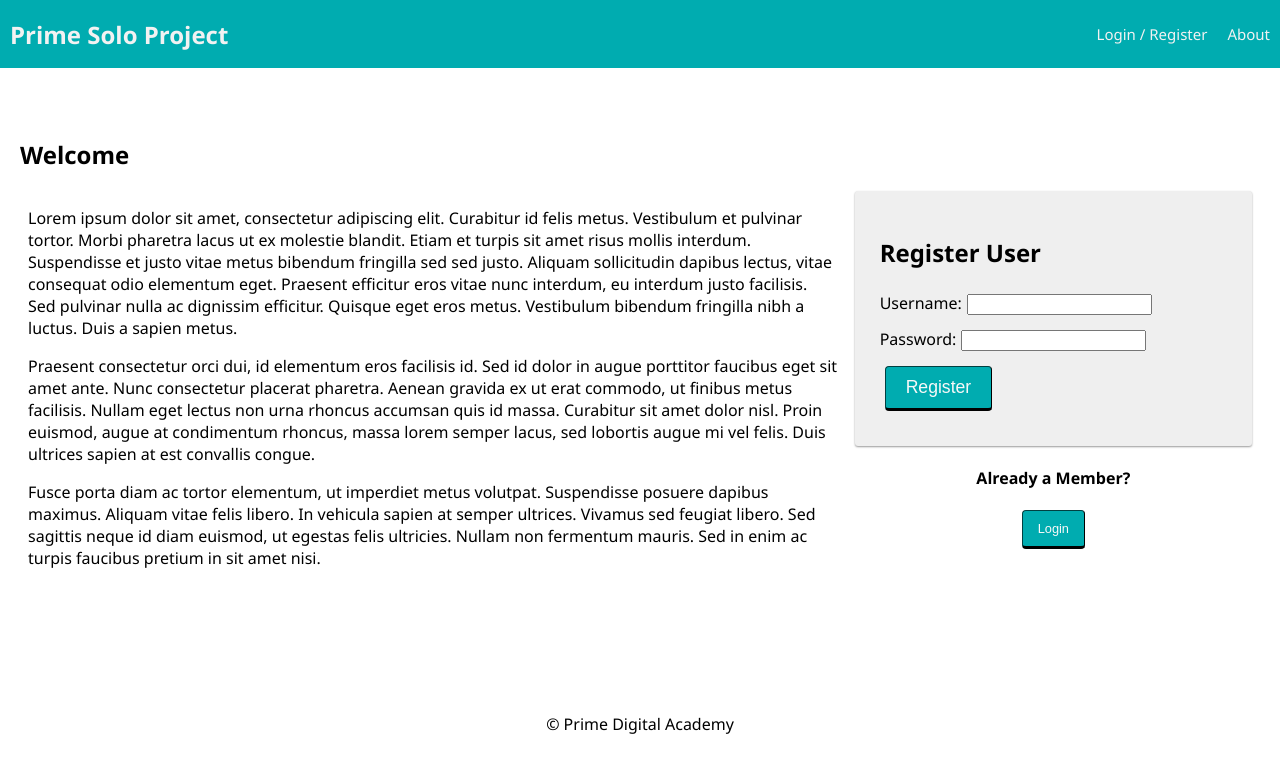
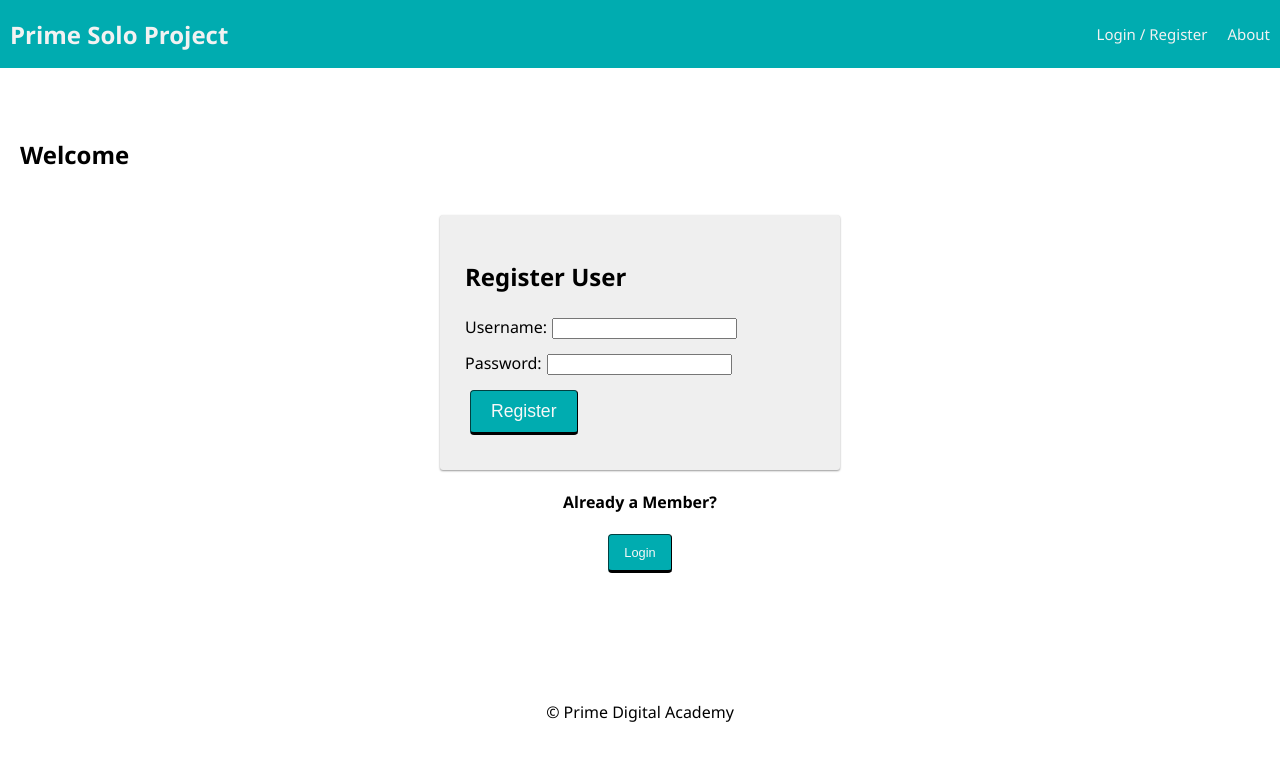
Before and after one commit to alldayabdi/Pomodoro-Task-Manager-App, a React (Create React App) app: page /#/home in a window 1280 px wide. Shown: the top 772 px of the page. Built offline with nearby package versions, Linux system fonts and the light colour scheme; no server answers.

Commit message:
Login working and server is communicating with user table

```diff
--- a/package.json
+++ b/package.json
@@ -4,6 +4,9 @@
   "private": true,
   "proxy": "http://localhost:5000",
   "dependencies": {
+    "@emotion/react": "^11.8.2",
+    "@emotion/styled": "^11.8.1",
+    "@mui/material": "^5.5.1",
     "axios": "^0.21.1",
     "bcryptjs": "^2.4.3",
     "cookie-session": "^2.0.0",
--- a/src/components/LandingPage/LandingPage.css
+++ b/src/components/LandingPage/LandingPage.css
@@ -35,8 +35,8 @@
 }
 
 .grid-col_4 {
-  flex-basis: 33.33333333%;
-  max-width: 33.33333333%;
+  flex: 50px;
+
 }
 
 .grid-col_5 {
--- a/src/components/LandingPage/LandingPage.jsx
+++ b/src/components/LandingPage/LandingPage.jsx
@@ -20,35 +20,15 @@
       <div className="grid">
         <div className="grid-col grid-col_8">
           <p>
-            Lorem ipsum dolor sit amet, consectetur adipiscing elit. Curabitur
-            id felis metus. Vestibulum et pulvinar tortor. Morbi pharetra lacus
-            ut ex molestie blandit. Etiam et turpis sit amet risus mollis
-            interdum. Suspendisse et justo vitae metus bibendum fringilla sed
-            sed justo. Aliquam sollicitudin dapibus lectus, vitae consequat odio
-            elementum eget. Praesent efficitur eros vitae nunc interdum, eu
-            interdum justo facilisis. Sed pulvinar nulla ac dignissim efficitur.
-            Quisque eget eros metus. Vestibulum bibendum fringilla nibh a
-            luctus. Duis a sapien metus.
+
           </p>
 
           <p>
-            Praesent consectetur orci dui, id elementum eros facilisis id. Sed
-            id dolor in augue porttitor faucibus eget sit amet ante. Nunc
-            consectetur placerat pharetra. Aenean gravida ex ut erat commodo, ut
-            finibus metus facilisis. Nullam eget lectus non urna rhoncus
-            accumsan quis id massa. Curabitur sit amet dolor nisl. Proin
-            euismod, augue at condimentum rhoncus, massa lorem semper lacus, sed
-            lobortis augue mi vel felis. Duis ultrices sapien at est convallis
-            congue.
+
           </p>
 
           <p>
-            Fusce porta diam ac tortor elementum, ut imperdiet metus volutpat.
-            Suspendisse posuere dapibus maximus. Aliquam vitae felis libero. In
-            vehicula sapien at semper ultrices. Vivamus sed feugiat libero. Sed
-            sagittis neque id diam euismod, ut egestas felis ultricies. Nullam
-            non fermentum mauris. Sed in enim ac turpis faucibus pretium in sit
-            amet nisi.
+
           </p>
         </div>
         <div className="grid-col grid-col_4">
```
Also changed, not shown: 1 other file (tests, documents, lock files or other folders).
